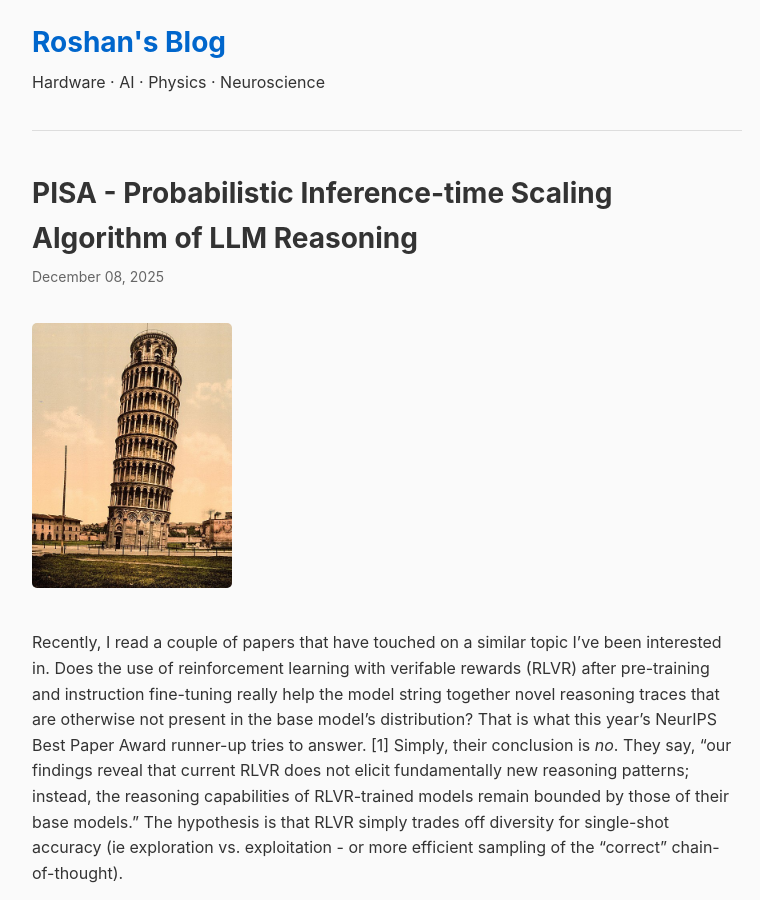
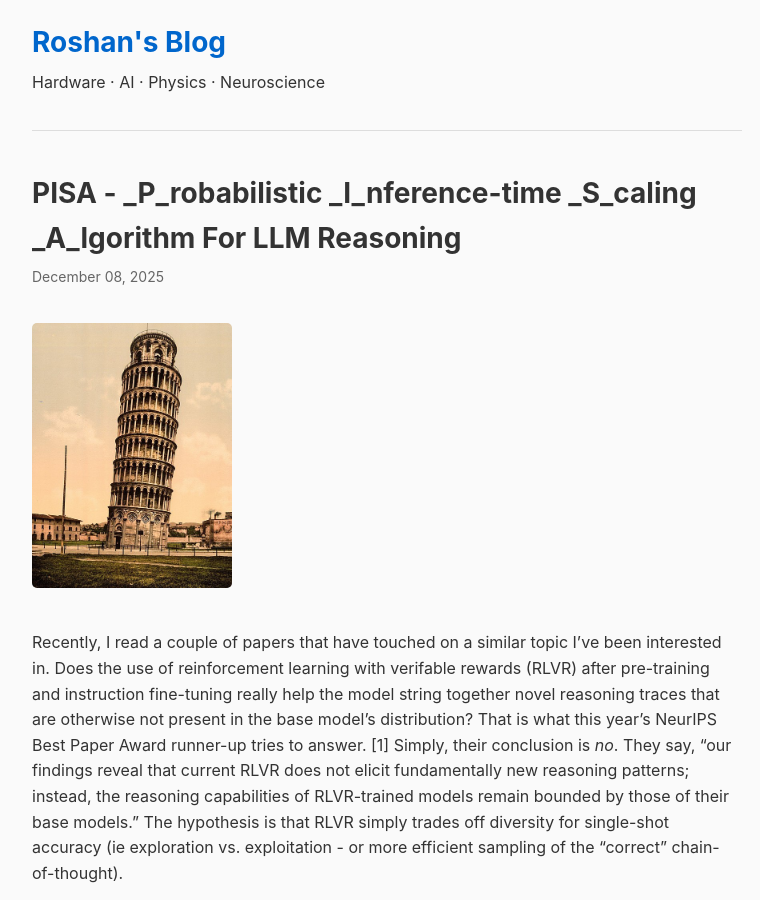
Before and after one commit to roshanwariar/roshanwariar.github.io, a Jekyll site: the page built from _posts/2025-12-8-pita.md, in a window 1280 px wide and 900 px high. Shown: the whole window, without its empty margins (253-1013 px from the left). Built offline with Jekyll 4.4.1, drawn with Linux system fonts in a browser that asks for light colours.

Commit message:
Update 2025-12-8-pita.md

```diff
--- a/_posts/2025-12-8-pita.md
+++ b/_posts/2025-12-8-pita.md
@@ -1,6 +1,6 @@
 ---
 layout: post
-title: "PISA - Probabilistic Inference-time Scaling Algorithm of LLM Reasoning"
+title: "PISA - _P_robabilistic _I_nference-time _S_caling _A_lgorithm For LLM Reasoning"
 date: 2025-12-8
 image:
 ---
```
